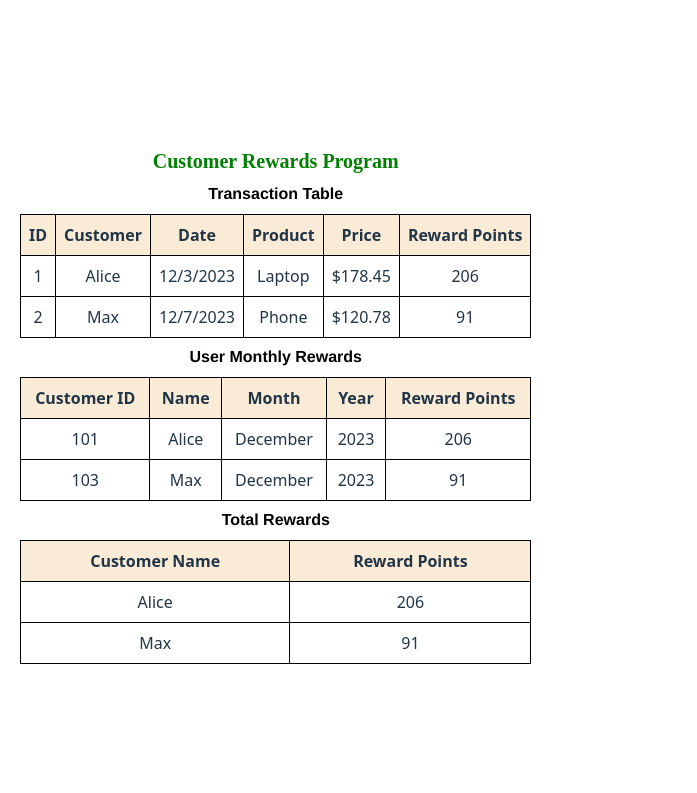
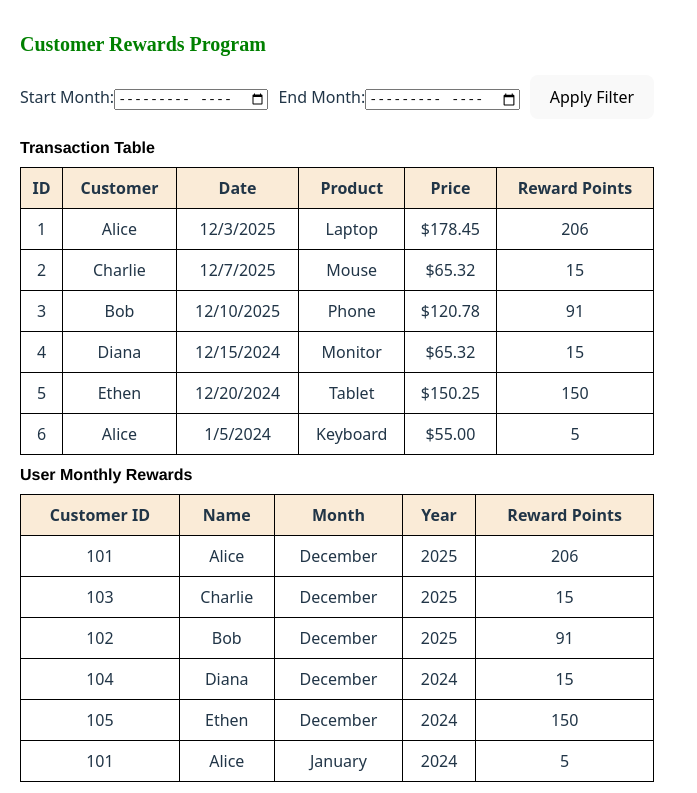
Before and after one commit to Pranava-dev/react-rewards, a React (Vite) app: page / in a window 1280 px wide. Shown: the top 793 px of the page, without its empty margins (0-697 px from the left). Built offline with nearby package versions, Linux system fonts and the light colour scheme.

Commit message:
updatedFilterwithloadingstyle

```diff
--- a/src/App.css
+++ b/src/App.css
@@ -1,6 +1,4 @@
-#root {
-  text-align: center;
-}
+
 
 h1{
   font-family: 'Franklin Gothic Medium', 'Arial Narrow', Arial, sans-serif;
@@ -22,3 +20,21 @@ th ,td{
 th{
   background-color: antiquewhite;
 }
+
+.loading{
+   margin-top: 200px;
+   margin-left: 170px;
+   height: 100vh;
+   width: 100%;
+   font-size: 24px;
+   font-weight: bold;
+   color:brown;
+   animation: pulse 1.5s infinite;
+
+}
+
+@keyframes pulse{
+  0%{opacity: 1;}
+  50%{opacity: 0.5;}
+  100%{opacity: 1;}
+}
--- a/src/App.jsx
+++ b/src/App.jsx
@@ -1,4 +1,4 @@
-import React, { useState ,useEffect} from "react";
+import React, { useState ,useEffect, useActionState} from "react";
 import { fetchTransactions } from "./services/api";
 import { calculateRewardPoints } from "./utils/calculateRewards";
 import TransactionsTable from "./components/TransactionsTable";
@@ -9,8 +9,11 @@ import './App.css'
 
 function App() {
   const [transactions,setTransactions] = useState([]);
+  const [filteredTransactions,setFilteredTransactions] = useState([]);
    const [loading,setLoading] =useState(true);
    const [error,setError]=useState(null);
+   const [startMonth,setStartMonth]=useState('');
+   const [endMonth,setEndMonth]=useState('');
 
    useEffect(()=>{
     const getData =async() =>{
@@ -18,6 +21,7 @@ function App() {
            const data = await fetchTransactions();
            const transactionWithRewards =data.map(transaction=>({...transaction,rewardPoints:calculateRewardPoints(transaction.price)}));
            setTransactions(transactionWithRewards);
+           setFilteredTransactions(transactionWithRewards);
         }
         catch(err){
            setError('Failed to fetch transactions');
@@ -28,15 +32,41 @@ function App() {
     getData();
   },[]);
 
-  if (loading) return <div>loading...</div>;
+  const handleFilter =()=>{
+      if(!startMonth && !endMonth){
+         setFilteredTransactions(transactions);
+         return;
+      }
+    const start= new Date(startMonth + '-01');
+    const end = new Date(endMonth+'-31');
+    const filtered=transactions.filter(transaction=>{
+      const transacDate=new Date(transaction.date);
+      return transacDate>=start&&transacDate<=end;
+    })
+    setFilteredTransactions(filtered);
+
+
+  }
+
+  if (loading) return <div className="loading">Loading Please Wait..</div>;
   if(error) return <div>{error}</div>;
 
   return(
     <div style={{padding:'20px'}}>
        <h1 style={{fontFamily:'cursive',color:'green',fontSize:'20px'}}>Customer Rewards Program</h1>
-      <TransactionsTable transactions={transactions}/>
-      <MonthlyRewardsTable transactions={transactions}/>
-      <TotalRewardsTable transactions={transactions}/>
+
+      <div style={{marginBlock:'20px'}}>
+         <label>Start Month:</label>
+         <input type="month" value={startMonth} onChange={(e)=>setStartMonth(e.target.value)}/>
+
+<label style={{marginLeft:'10px'}}>End Month:</label>
+<input type="month" value={endMonth} onChange={(e)=>setEndMonth(e.target.value)}/>
+<button onClick={handleFilter} style={{marginLeft:'10px'}}>Apply Filter</button>
+      </div>
+
+      <TransactionsTable transactions={filteredTransactions}/>
+      <MonthlyRewardsTable transactions={filteredTransactions}/>
+      <TotalRewardsTable transactions={filteredTransactions}/>
    </div>
 
 )
--- a/src/services/api.js
+++ b/src/services/api.js
@@ -7,7 +7,7 @@ export const fetchTransactions =async()=>{
                     "id":1,
                     "customerId":101,
                     "name":"Alice",
-                    "date":"2023-12-03",
+                    "date":"2025-12-03",
                     "product":"Laptop",
                     "price":178.45
 
@@ -15,10 +15,42 @@ export const fetchTransactions =async()=>{
                 {
                     "id":2,
                     "customerId":103,
-                    "name":"Max",
-                    "date":"2023-12-07",
+                    "name":"Charlie",
+                    "date":"2025-12-07",
+                    "product":"Mouse",
+                    "price":65.32
+                },
+                {
+                    "id":3,
+                    "customerId":102,
+                    "name":"Bob",
+                    "date":"2025-12-10",
                     "product":"Phone",
                     "price":120.78
+                },
+                {
+                    "id":4,
+                    "customerId":104,
+                    "name":"Diana",
+                    "date":"2024-12-15",
+                    "product":"Monitor",
+                    "price":65.32
+                },
+                {
+                    "id":5,
+                    "customerId":105,
+                    "name":"Ethen",
+                    "date":"2024-12-20",
+                    "product":"Tablet",
+                    "price":150.25
+                },
+                {
+                    "id":6,
+                    "customerId":101,
+                    "name":"Alice",
+                    "date":"2024-01-05",
+                    "product":"Keyboard",
+                    "price":55.00
                 },
 
               ])
```
